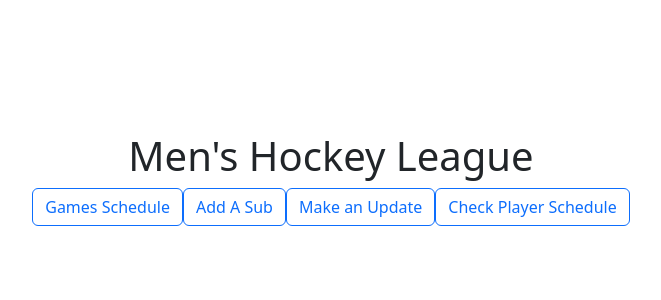
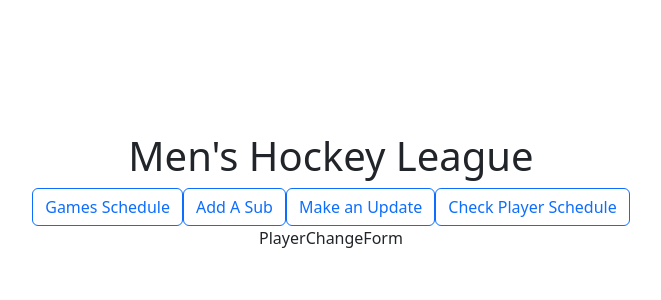
Before and after one commit to MWSequeira/final-project, a React (Vite) app: page /change-form in a window 1280 px wide. Shown: the top 300 px of the page, without its empty margins (309-970 px from the left). Built offline with nearby package versions, Linux system fonts and the light colour scheme.

Commit message:
Player Change Form hooked up

```diff
--- a/src/App.tsx
+++ b/src/App.tsx
@@ -16,6 +16,7 @@ import UpdatePlayers from './components/UpdatePlayers'
 
 // import types
 import type { GameType, PlayerType, TeamsType } from './components/ExportTypes'
+import PlayerChangeForm from './components/PlayerChangeForm'
 
 function App() {
   // data locations
@@ -222,8 +223,8 @@ function App() {
             allPlayers={allPlayers}
             gameSched={gameSched}
             selectedPlayer={selectedPlayer}
-            setSelectedPlayer={setSelectedPlayer} />}
-          />
+            setSelectedPlayer={setSelectedPlayer}
+          />} />
           <Route path="/update-player"
           element={<UpdatePlayers
             allPlayers={allPlayers}
@@ -233,8 +234,17 @@ function App() {
             errorPlayers={errorPlayers}
             selectedGame={selectedGame}
             gameSched={gameSched}
-            />}
-          />
+          />} />
+          <Route path="/change-form"
+            element={<PlayerChangeForm
+              allPlayers={allPlayers}
+              selectedPlayer={selectedPlayer}
+              setSelectedPlayer={setSelectedPlayer}
+              loadingPlayers={loadingPlayers}
+              errorPlayers={errorPlayers}
+              selectedGame={selectedGame}
+              gameSched={gameSched}
+          />}/>
       </Routes>
 
     </>
--- /dev/null
+++ b/src/components/PlayerChangeForm.tsx
@@ -0,0 +1,25 @@
+import type { PlayerType, GameType} from "./ExportTypes"
+
+type PlayerChangeFormProps ={
+    allPlayers: PlayerType[],
+    selectedPlayer: PlayerType,
+    setSelectedPlayer: PlayerType,
+    loadingPlayers: boolean,
+    errorPlayers: string | null,
+    selectedGame: GameType,
+    gameSched: GameType[]
+}
+
+function PlayerChangeForm( { allPlayers,
+    selectedPlayer,
+    setSelectedPlayer,
+    loadingPlayers,
+    errorPlayers,
+    selectedGame,
+    gameSched }) {
+  return (
+    <div>PlayerChangeForm</div>
+  )
+}
+
+export default PlayerChangeForm
--- a/src/components/UpdatePlayers.tsx
+++ b/src/components/UpdatePlayers.tsx
@@ -27,7 +27,7 @@ function UpdatePlayers( { allPlayers,
       <p>Change a player's information or league schedule</p>
       <p>Choose a Player</p>
           {allPlayers.map(player => <div key={player.playerId}>
-            {player.playerId} &mdash; {player.firstName} {player.lastName}, {player.position}
+            {player.firstName} {player.lastName}, {player.position}
           </div>)}
     </div>
   )
```
